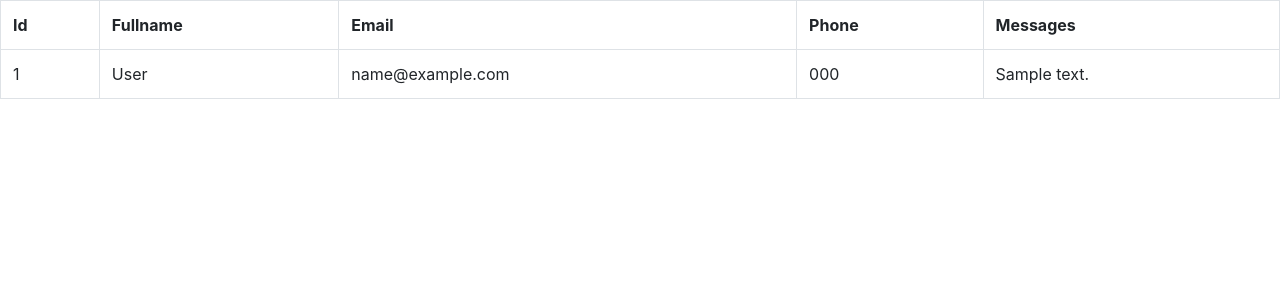
After one commit to softdevss/realestate, a PHP site: page /contact.php in a window 1280 px wide. The commit adds this page. Shown: the top 300 px of the page. Run offline with PHP 8.4, Linux system fonts and the light colour scheme; tables that the repository leaves empty or names only in its code hold one stand-in row (values such as "Sample post").

Commit message:
insert contact us

```diff
--- a/admin/admin_home.php
+++ b/admin/admin_home.php
@@ -41,6 +41,7 @@
     <a href="../logout.php">Logout</a>
 
     <a href="./add_house.php">ADD HOUSE</a>
+    <a href="../contact.php">Messages</a>
 </center>
 		</body>
         </html>
--- /dev/null
+++ b/contact.php
@@ -0,0 +1,48 @@
+
+
+
+<!DOCTYPE html>
+<html lang="en">
+<head>
+    <meta charset="UTF-8">
+    <meta http-equiv="X-UA-Compatible" content="IE=edge">
+    <meta name="viewport" content="width=device-width, initial-scale=1.0">
+    <link rel="stylesheet" href="https://maxcdn.bootstrapcdn.com/bootstrap/4.5.2/css/bootstrap.min.css">
+  <script src="https://ajax.googleapis.com/ajax/libs/jquery/3.5.1/jquery.min.js"></script>
+  <script src="https://cdnjs.cloudflare.com/ajax/libs/popper.js/1.16.0/umd/popper.min.js"></script>
+  <script src="https://maxcdn.bootstrapcdn.com/bootstrap/4.5.2/js/bootstrap.min.js"></script>
+    <title>Document</title>
+
+</head>
+<body>
+    <table class="table table-bordered">
+        <tr>
+            <th>Id</th>
+            <th>Fullname</th>
+            <th>Email</th>
+            <th>Phone</th>
+            <th>Messages</th>
+        </tr>
+
+        <?php
+           $conn = mysqli_connect("localhost", "root", "", "php_multiplelogin");
+           $sql = "SELECT * FROM contactus";
+           $result = $conn->query($sql);
+
+           if($result->num_rows > 0) {
+               while($row = $result-> fetch_assoc()){
+                   echo "<tr><td>" . $row["id"] . "</td><td>" . $row["fullname"] . "</td><td>" . $row["email"] . "</td><td>" . $row["phone"] . "</td><td>" . $row["message"] . "</td></tr>";
+
+               }
+           }
+           else {
+               echo "No Result";
+           }
+           $conn->close();
+
+        ?>
+
+    </table>
+</div>
+</body>
+</html>
--- a/employee/employee_home.php
+++ b/employee/employee_home.php
@@ -48,6 +48,7 @@
 
     <a href="./add_house.php">ADD HOUSE</a>
     <a href="./house_management.php">VIEW PROPERTY</a>
+    <a href="../contact.php">View Messages</a>
 </center>
 		</body>
         </html>
```
Also changed, not shown: index.php (+25 -2 lines).
